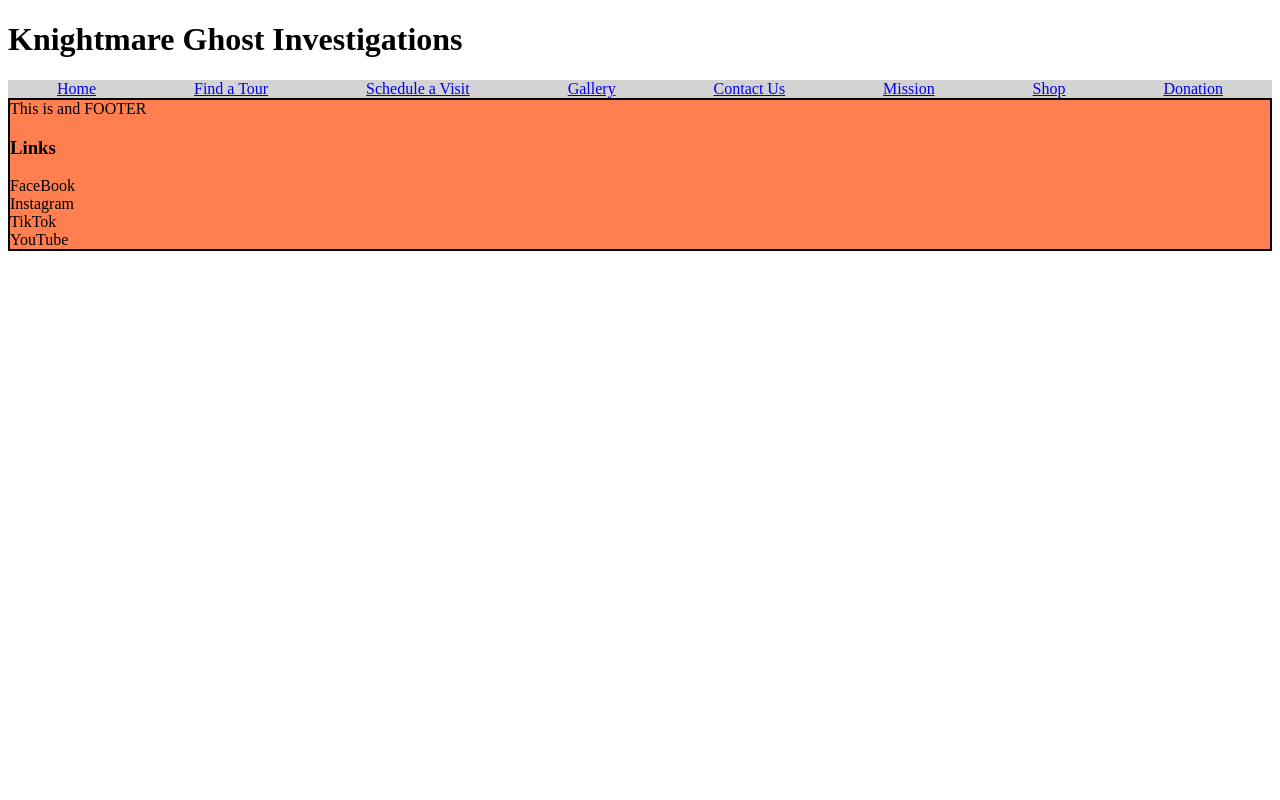
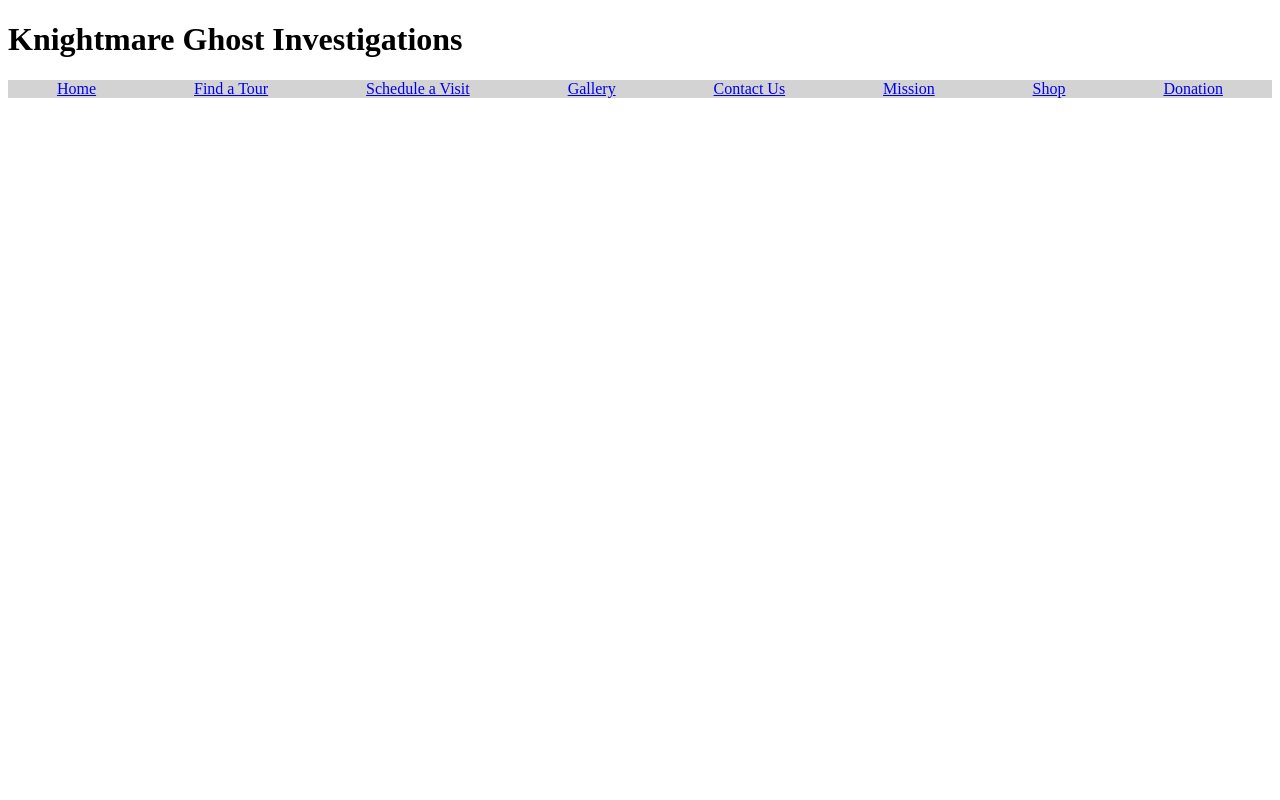
Before and after one commit to Jamzcode/Ghost_Hunter_Website, a React (Vite) app: page / in a window 1280 px wide. Shown: the top 800 px of the page. Built offline with nearby package versions, Linux system fonts and the light colour scheme.

Commit message:
added min-height

```diff
--- a/src/App.tsx
+++ b/src/App.tsx
@@ -18,6 +18,7 @@ function App() {
     <>
       <Title />
       <NavigationBar />
+      <div className="routes-view">
         <Routes>
           <Route path="/home" element={<Home />} />
           <Route path="/tour" element={<Tour />} />
@@ -27,7 +28,8 @@ function App() {
           <Route path="/shop" element={<Shop />} />
           <Route path="/donation" element={<Donation />} />
         </Routes>
-      <Footer/>
+      </div>
+      <Footer />
     </>
   );
 }
--- a/src/index.css
+++ b/src/index.css
@@ -1,4 +1,8 @@
-.section{
-    border: solid black 2px;
-    background: coral;
+.section {
+  border: solid black 2px;
+  background: coral;
 }
+
+.routes-view {
+  min-height: 100vh;
+}
```
Lines whose indentation alone changed are shown as unchanged.
